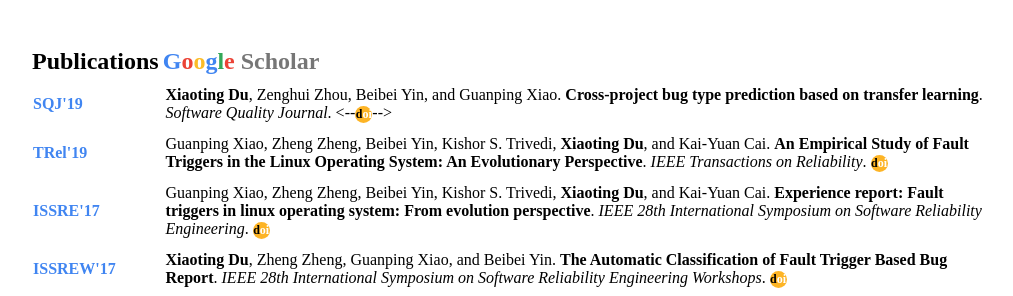
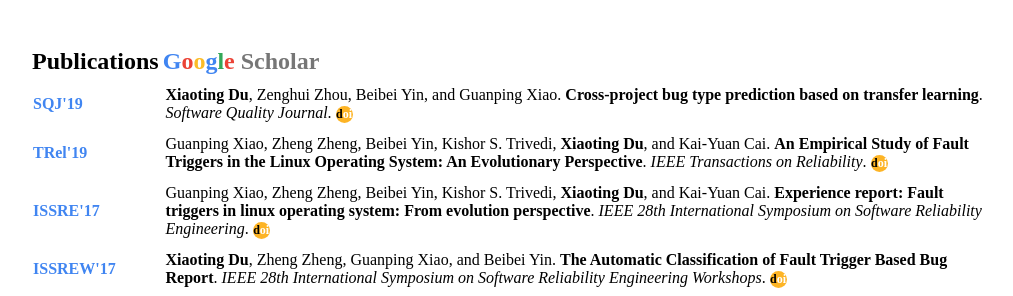
Before and after one commit to xiaotingdu/xiaotingdu.github.io, a Jekyll site: the page index.html, which Jekyll copies as it is, in a window 1280 px wide. Shown: the part 761-1057 px from the top of the page, without its empty margins (128-1141 px from the left). Built offline with Jekyll 4.4.1, drawn with Linux system fonts in a browser that asks for light colours; a style sheet for code colours, icons or effects is not loaded.

Commit message:
Update index.html

```diff
--- a/index.html
+++ b/index.html
@@ -63,7 +63,7 @@
 <tr>
 <td><a href="https://link.springer.com/journal/11219"><b>SQJ'19</b></a></td>
 <td>&nbsp;&nbsp;&nbsp;&nbsp;</td>
-<td><b>Xiaoting Du</b>, Zenghui Zhou, Beibei Yin, and Guanping Xiao. <b>Cross-project bug type prediction based on transfer learning</b>. <i>Software Quality Journal</i>. <--<div class="circle" onclick="location='https://doi.org/10.1007/s11219-019-09467-0'" onmouseover="this.style.cursor='hand'"><b style='color:black'>d</b><b style='color:white'>oi</b></div>-->
+<td><b>Xiaoting Du</b>, Zenghui Zhou, Beibei Yin, and Guanping Xiao. <b>Cross-project bug type prediction based on transfer learning</b>. <i>Software Quality Journal</i>. <div class="circle" onclick="location='https://doi.org/10.1007/s11219-019-09467-0'" onmouseover="this.style.cursor='hand'"><b style='color:black'>d</b><b style='color:white'>oi</b></div>
 </td>
 </tr>
 
```
